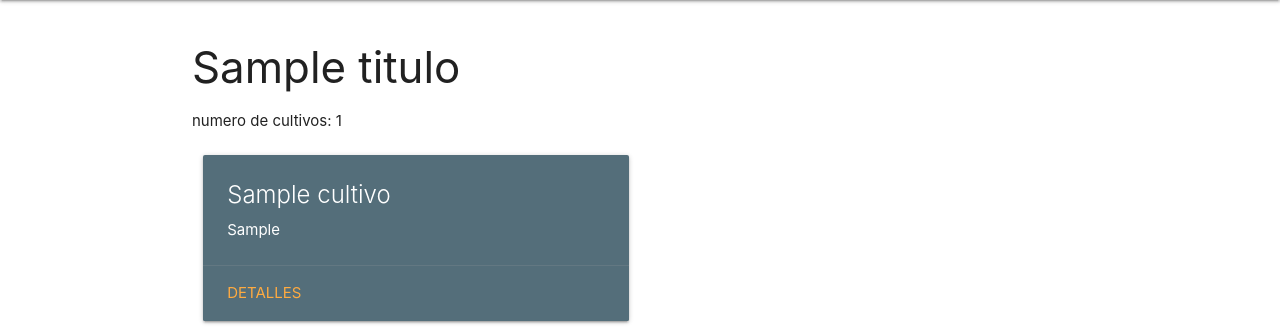
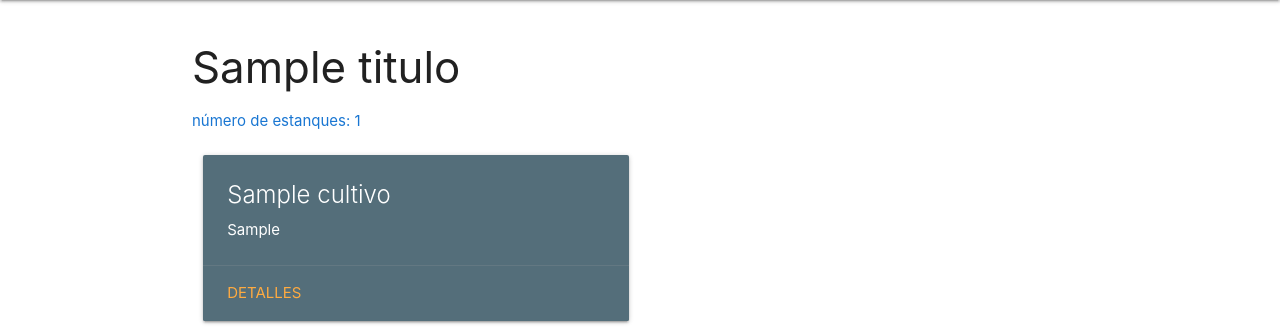
Before and after one commit to cuantosoft/controlpiscicola, a Django app: template templates/registro/cultivo_list.html in a window 1280 px wide. Shown: the part 64-392 px from the top of the page. Run offline with Django 3.2, Linux system fonts and the light colour scheme; a user stored in the database is signed in; tables that the repository leaves empty hold one stand-in row (values such as "Sample post"); the template is opened without the code that fills it: values that come from a table or form of the project are taken from there, most other values are stand-ins (such as "Sample title", 1, 10 or a date in 2020); some libraries are stand-ins or nearby versions.

Commit message:
tílde de número, se corrió css tarjetas, se agrgó navegación

```diff
--- a/templates/nav.html
+++ b/templates/nav.html
@@ -4,14 +4,14 @@
         <!--enlaces version pantalla grande-->
         <ul class="right hide-on-med-and-down">
 
-            <li><a href="#">Cultivos</a></li>
-            <li><a href="#">Estanques</a></li>
+            <li><a href="{% url 'cultivo_list' %}">Cultivos</a></li>
+            <li><a href="{% url 'estanque_list' %}">Estanques</a></li>
         </ul>
         <!-- enlaces de la version móvil-->
         <ul id="nav-mobile" class="sidenav">
             <div class="orange-text text-accent-2 blue darken-4 center">Opciones</div>
-            <li><a href="#">Cultivos</a></li>
-            <li><a href="#">Estanques</a></li>
+            <li><a href="{% url 'cultivo_list' %}">Cultivos</a></li>
+            <li><a href="{% url 'estanque_list' %}">Estanques</a></li>
         </ul>
 
 
--- a/templates/registro/cultivo_list.html
+++ b/templates/registro/cultivo_list.html
@@ -10,12 +10,13 @@
 
 {% block micontenido %}
     {% if cultivos %}
-        <p>numero de cultivos: {{ cultivos|length }}</p>
+
+        <span class="blue-text text-darken-2">número de estanques: {{ cultivos|length }}</span>
+
         <div class="row">
-        {% for cultivo in cultivos %}
             <ul>
-                <li>
-                    <div class="col s12 m6">
+                {% for cultivo in cultivos %}
+                    <li class="col s12 m6">
                         <div class="card blue-grey darken-1">
                             <div class="card-content white-text">
                                 <span class="card-title">{{ cultivo.nombre }}</span>
@@ -25,11 +26,11 @@
                                 <a href="#">Detalles</a>
                             </div>
                         </div>
-                    </div>
                     </li>
+                {% endfor %}
             </ul>
         </div>
-        {% endfor %}
+
     {% else %}
         <p>No se han registrado cultivos</p>
     {% endif %}
```
Also changed, not shown: templates/registro/estanque_list.html (+8 -6 lines).
